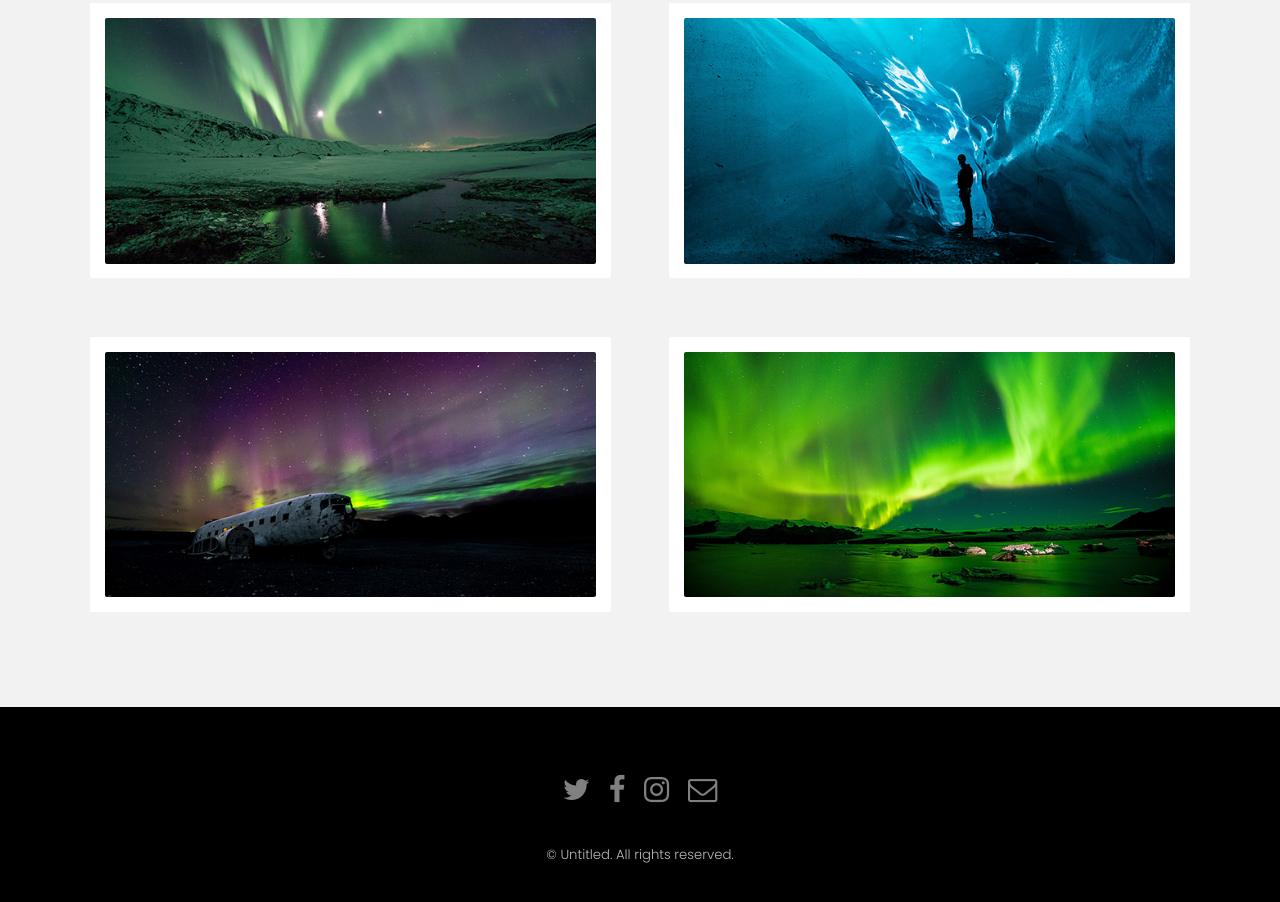
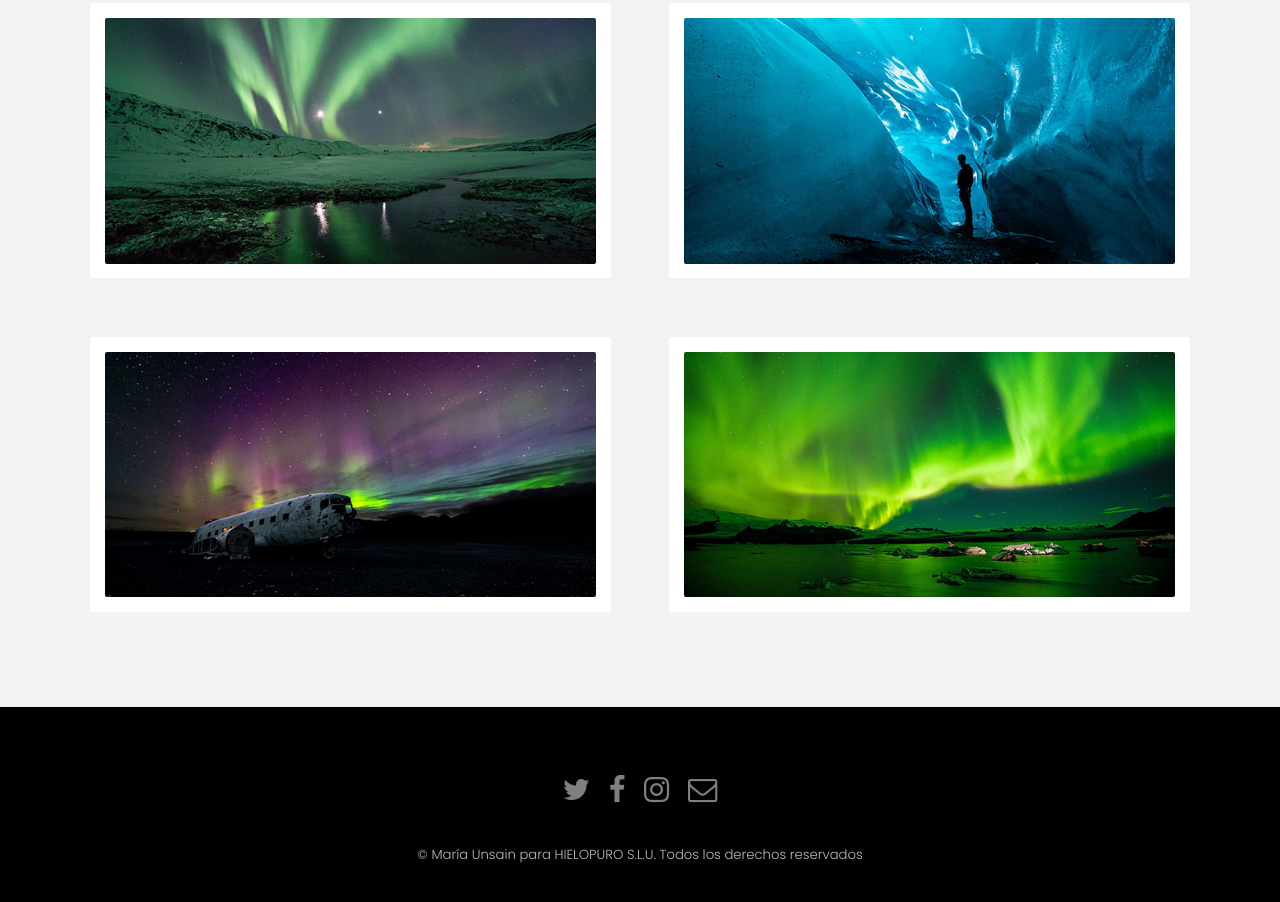
Before and after one commit to unsainsanz/03_REP_HIELO, a plain HTML site: page index.html in a window 1280 px wide. Shown: the part 1840-2742 px from the top of the page. Drawn offline with Linux system fonts and the light colour scheme.

Commit message:
oculto faldón inferior y cambio copyright desde CASA

```diff
--- a/assets/css/main.css
+++ b/assets/css/main.css
@@ -4308,5 +4308,6 @@
 			#footer {
 				padding: 3rem 0 1rem 0 ;
 			}
-
-		}
+			#one, #two, #three {display: none}
+
+		}
--- a/index.html
+++ b/index.html
@@ -176,7 +176,7 @@
 					</ul>
 				</div>
 				<div class="copyright">
-					&copy; Untitled. All rights reserved.
+					&copy; María Unsain para HIELOPURO S.L.U. Todos los derechos reservados
 				</div>
 			</footer>
 
```
